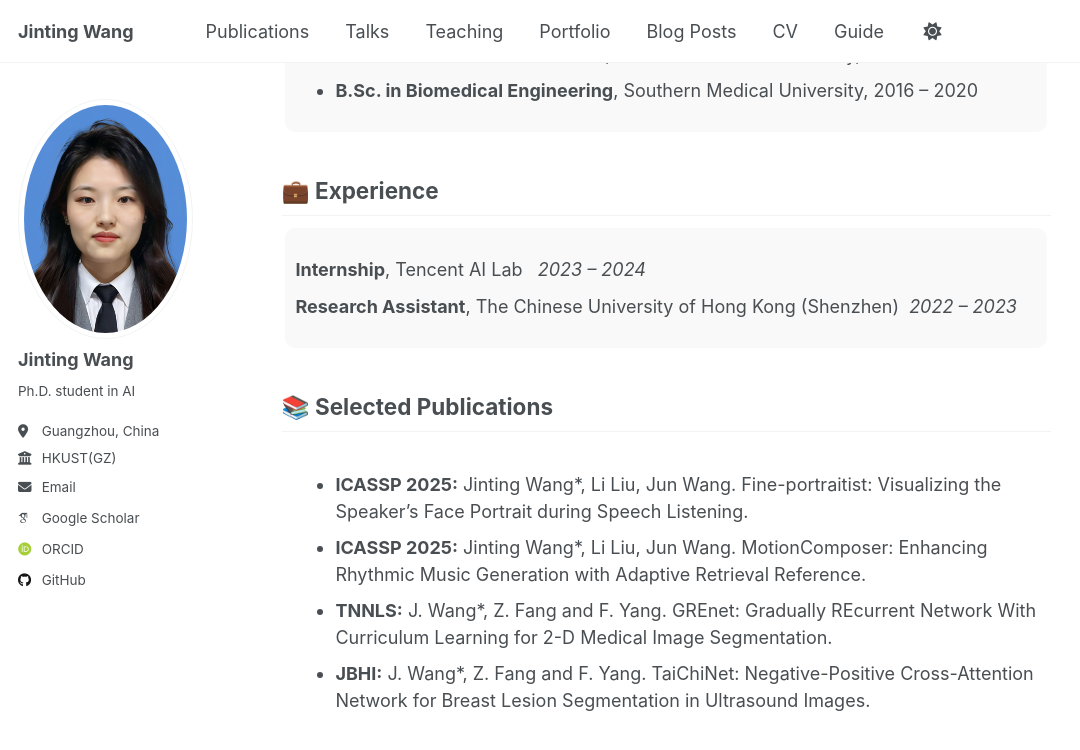
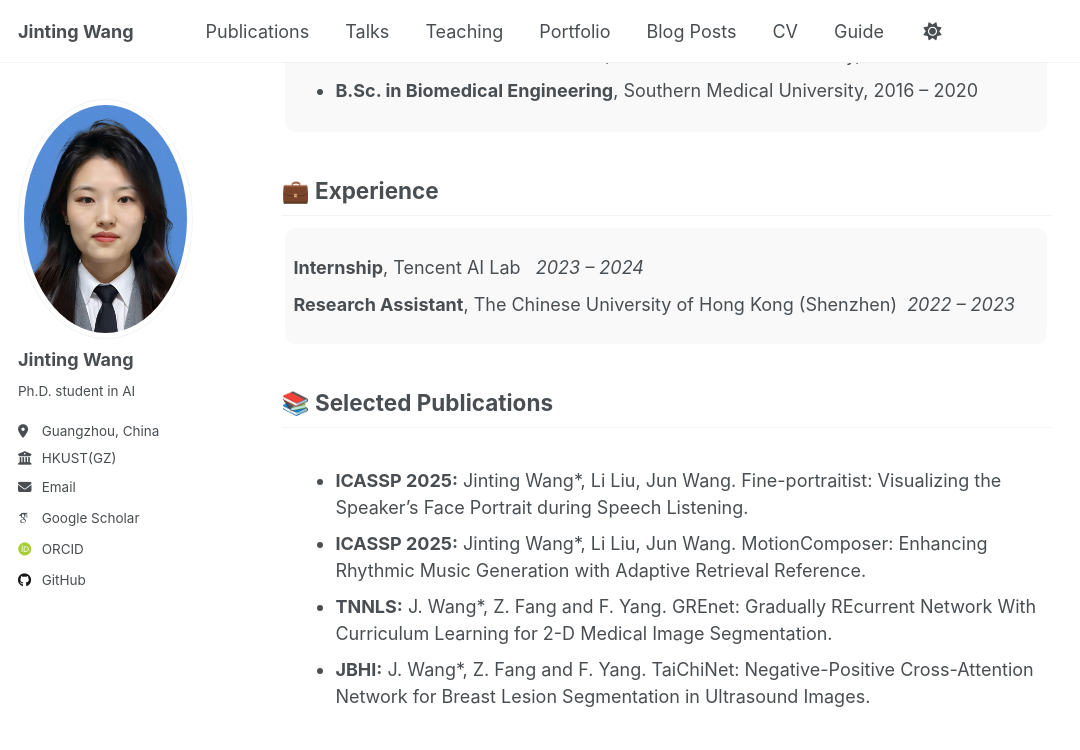
Before and after one commit to beria-moon/Beria.github.io, a Jekyll site: the page built from _pages/about.md, in a window 1280 px wide and 900 px high, scrolled down 602 px. Shown: the top 750 px of the window, without its empty margins (0-1080 px from the left). Built offline with Jekyll 4.4.1, drawn with Linux system fonts in a browser that asks for light colours; some web fonts are replaced.

Commit message:
Update about.md

```diff
--- a/_pages/about.md
+++ b/_pages/about.md
@@ -25,7 +25,7 @@ redirect_from:
 </div>
 
 <h2>💼 Experience</h2>
-<div style="border-radius: 10px; padding: 10px; background-color: #f9f9f9; width: 99%; margin: 10px auto;">
+<div style="border-radius: 10px; padding: 8px; background-color: #f9f9f9; width: 99%; margin: 10px auto;">
   <ul style="list-style-type: none; padding-left: 0;">
     <li style="margin-bottom: 10px;">
       <strong>Internship</strong>, Tencent AI Lab &nbsp; <em>2023 – 2024</em>
```
